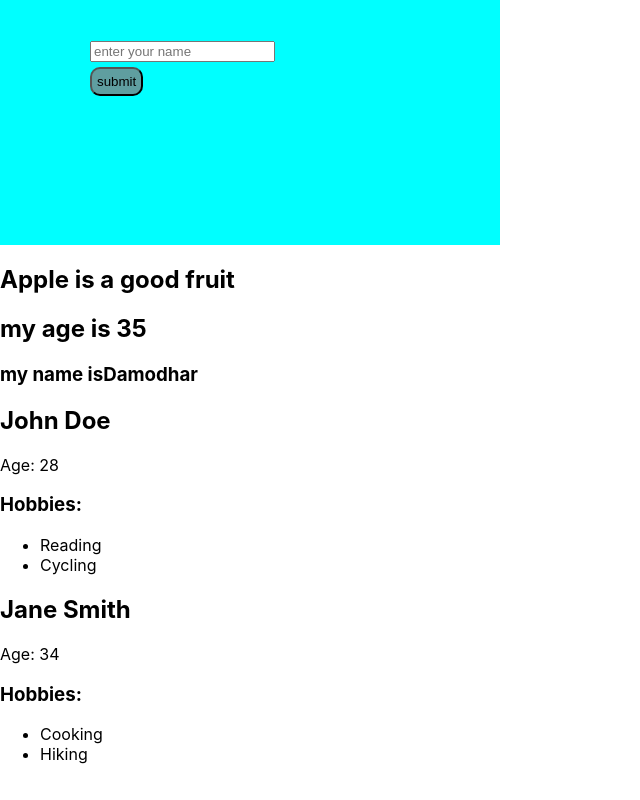
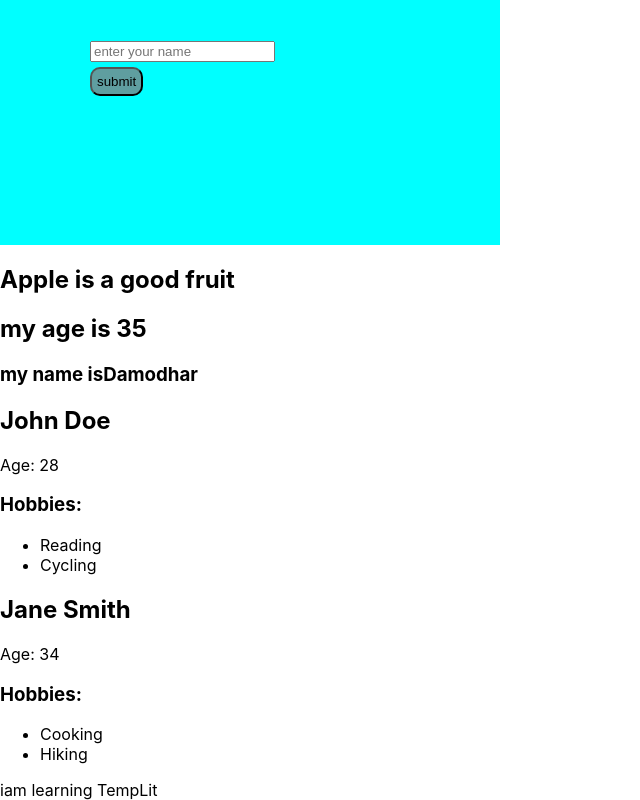
Before and after one commit to Damodharkarthu123/React-practice, a React (Create React App) app in the folder react-examples/: page / in a window 1280 px wide. Shown: the part 813-1613 px from the top of the page, without its empty margins (0-640 px from the left). Built offline with nearby package versions, Linux system fonts and the light colour scheme.

Commit message:
files are added

```diff
--- a/react-examples/src/App.jsx
+++ b/react-examples/src/App.jsx
@@ -11,6 +11,8 @@ import Resize from './Resize';
 import FormExample from './FormExample';
 import SampleArray from './SampleArray';
 import PeopleList from './PeopleList';
+import TempLit from './TempLit';
+import UserPage from './UserPage';
 
 
 
@@ -28,6 +30,8 @@ function App() {
       <FormExample />
       <SampleArray />
       <PeopleList />
+      <TempLit />
+      <UserPage />
 
 
 
--- /dev/null
+++ b/react-examples/src/TempLit.jsx
@@ -0,0 +1,15 @@
+
+
+import React from 'react'
+
+const course = " TempLit "
+
+const TempLit = () => {
+  return (
+    <div>
+      { `iam learning ${course}`}
+    </div>
+  )
+}
+
+export default TempLit
--- /dev/null
+++ b/react-examples/src/UserPage.jsx
@@ -0,0 +1,34 @@
+
+
+import React, {useState ,useEffect}from 'react'
+const userdetails = "https://jsonplaceholder.typicode.com/posts"
+
+const UserPage = () => {
+
+    const[user,setuser] =useState([])
+
+
+    const userhandler =async()=>{
+        const response = await fetch(userdetails)
+        const newdata = response.json()
+        setuser(newdata)
+
+    }
+    useEffect(()=>{
+
+
+    },[]);
+
+
+  return
+    <div>
+      {user.map((item)=>{
+        return(
+            <div className='xy'>{item.title}</div>
+        )
+      })}
+    </div>
+
+}
+
+export default UserPage
```
